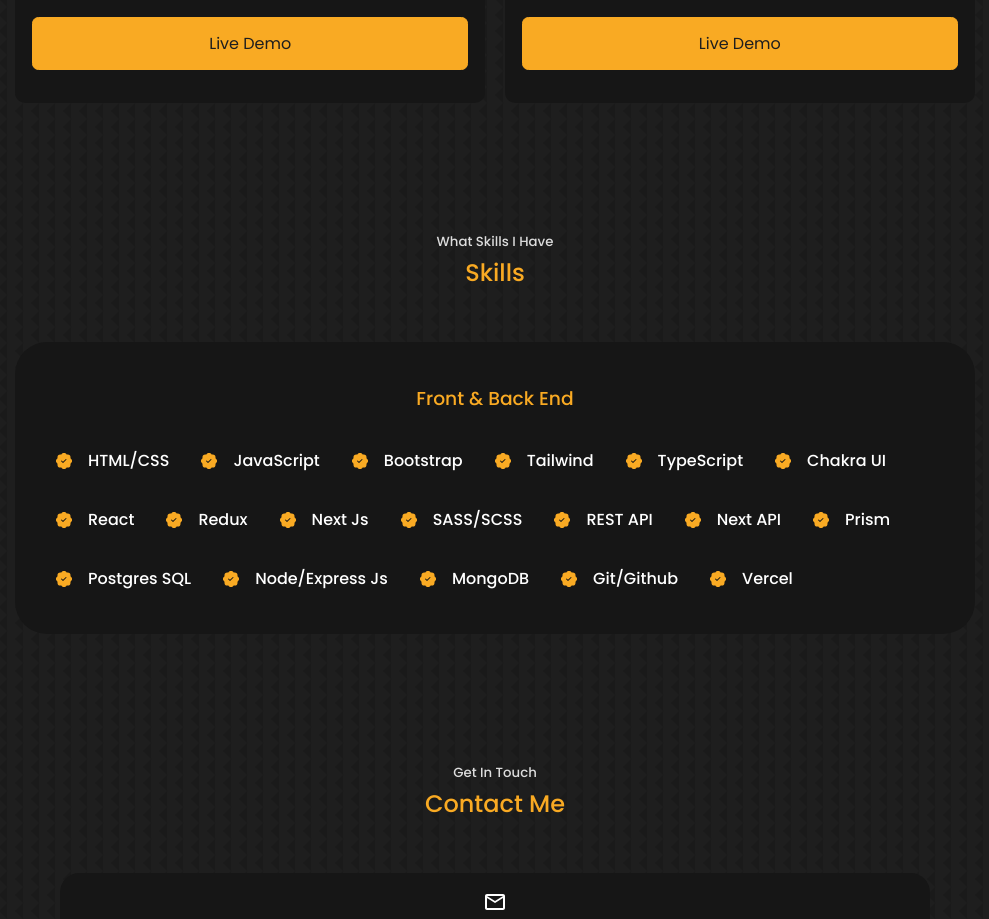
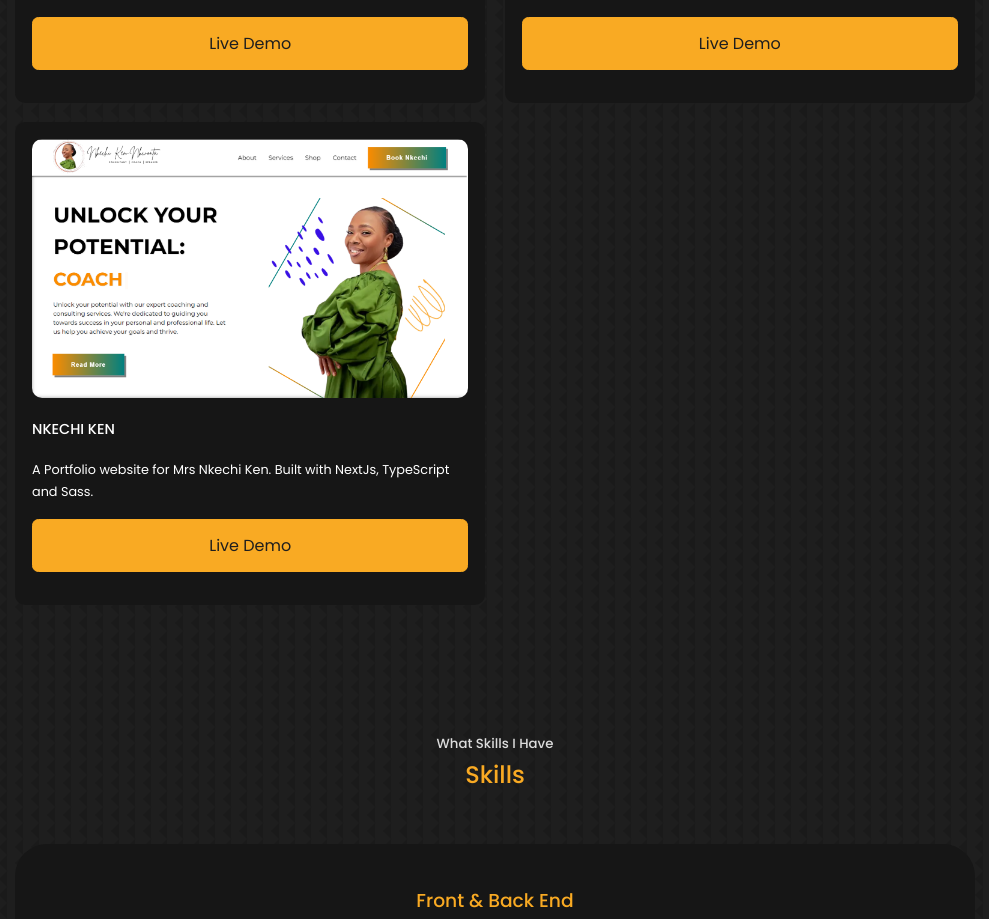
Before and after one commit to buezrico/react-portfolio, a React (Create React App) app: page / in a window 1280 px wide. Shown: the part 3865-4784 px from the top of the page, without its empty margins (145-1134 px from the left). Built offline with nearby package versions, Linux system fonts and the light colour scheme.

Commit message:
added Nkechi's portfolio to the portfolio section

```diff
--- a/src/components/portfolio/Portfolio.jsx
+++ b/src/components/portfolio/Portfolio.jsx
@@ -6,6 +6,7 @@ import valucares from "../../assets/valucares.png";
 import tourafrica from "../../assets/tourafrica.png";
 import synproxi from "../../assets/synproxi.png";
 import insightproxim from "../../assets/insightproxim.png";
+import nkechi from "../../assets/nkechi.png";
 
 const data = [
   {
@@ -36,7 +37,7 @@ const data = [
       "Valucares is an online, real-time healthcare provider. Customers can book appointments for health checks seamlessly.",
   },
   {
-    id: 3,
+    id: 4,
     image: tourafrica,
     title: "TOURAFRICA",
     // github: "https://github.com/igudy/shopiverse",
@@ -45,7 +46,7 @@ const data = [
       "TourAfrica is a comprehensive travel platform that offers curated African travel experiences. Explore and book unique tours, accommodations, and activities with ease.",
   },
   {
-    id: 2,
+    id: 5,
     image: insightproxim,
     title: "INSIGHTPROXIMCONSULTING",
     // github: "https://github.com/igudy/shopiverse",
@@ -54,13 +55,22 @@ const data = [
       "InsightProxim Consulting provides expert guidance and solutions in business strategy and management. Tailored consulting services to help organizations achieve their goals.",
   },
   {
-    id: 2,
+    id: 6,
     image: synproxi,
     title: "SYNPROXI",
     // github: "https://github.com/igudy/shopiverse",
     demo: "https://valucares.com/",
     description:
       "Synproxi offers free digital skills training to empower individuals with the knowledge and tools to succeed in the digital world.",
+  },
+  {
+    id: 7,
+    image: nkechi,
+    title: "NKECHI KEN",
+    // github: "https://github.com/igudy/shopiverse",
+    demo: "https://nkechikennkwonta.com/",
+    description:
+      "A Portfolio website for Mrs Nkechi Ken. Built with NextJs, TypeScript and Sass.",
   },
 ];
 
```
Also changed, not shown: src/assets/nkechi.png (added).
